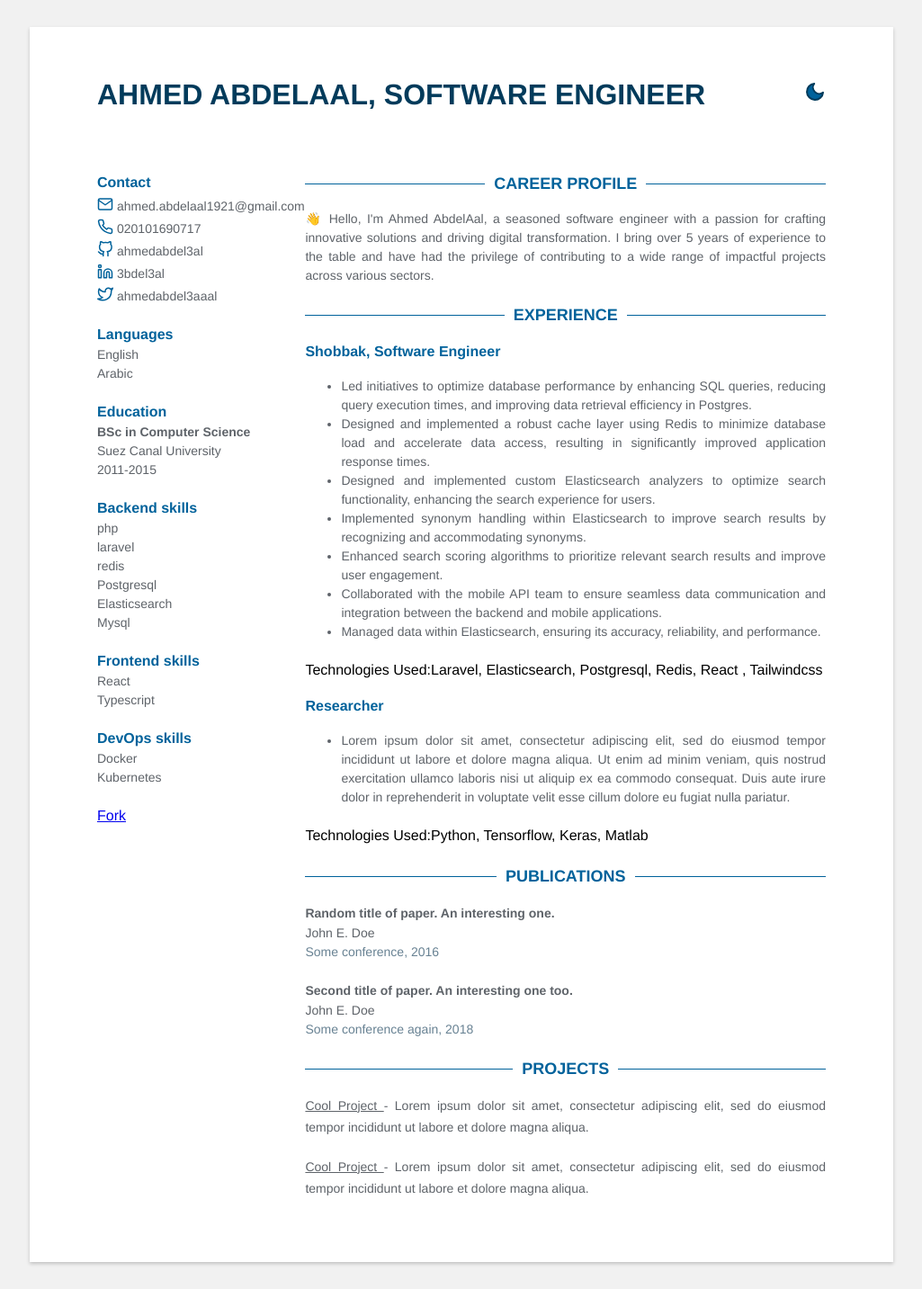
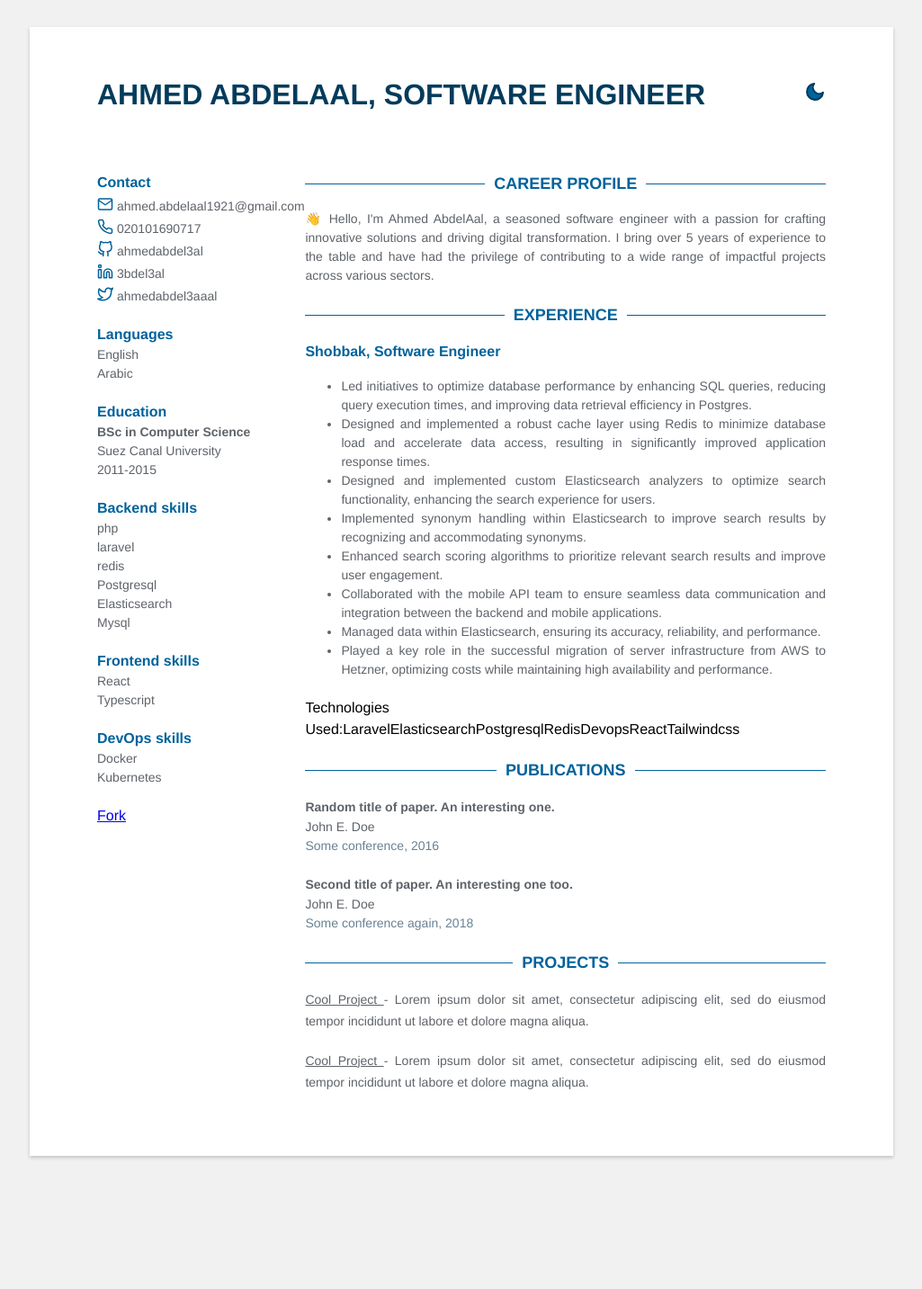
Before and after one commit to ahmedabdel3al/ahmedabdel3al.github.io, a Jekyll site: the page built from index.html, in a window 1280 px wide. Shown: the whole page at 90% size, without its empty margins (127-1152 px from the left). Built offline with Jekyll 4.4.1, drawn with Linux system fonts in a browser that asks for light colours; after the commit the page ends 1315 px from its top, so only the background shows below that.

Commit message:
Update data.yml

```diff
--- a/_data/data.yml
+++ b/_data/data.yml
@@ -55,20 +55,15 @@ experience:
       - Enhanced search scoring algorithms to prioritize relevant search results and improve user engagement.
       - Collaborated with the mobile API team to ensure seamless data communication and integration between the backend and mobile applications.
       - Managed data within Elasticsearch, ensuring its accuracy, reliability, and performance.
-    technologies_used: |
-      Laravel, Elasticsearch, Postgresql, Redis, React , Tailwindcss
-
-  - role: Researcher
-    time: 2016-2020
-    company: Microsoft
-    details: |
-      Lorem ipsum dolor sit amet, consectetur adipiscing elit, sed do eiusmod
-      tempor incididunt ut labore et dolore magna aliqua. Ut enim ad minim veniam,
-      quis nostrud exercitation ullamco laboris nisi ut aliquip ex ea commodo consequat.
-      Duis aute irure dolor in reprehenderit in voluptate velit esse cillum dolore eu
-      fugiat nulla pariatur.
-    technologies_used: |
-      Python, Tensorflow, Keras, Matlab
+      - Played a key role in the successful migration of server infrastructure from AWS to Hetzner, optimizing costs while maintaining high availability and performance.
+    technologies_used:
+      - Laravel
+      - Elasticsearch
+      - Postgresql
+      - Redis
+      - Devops
+      - React
+      - Tailwindcss
 
 publications:
   - title: Random title of paper. An interesting one.
```
